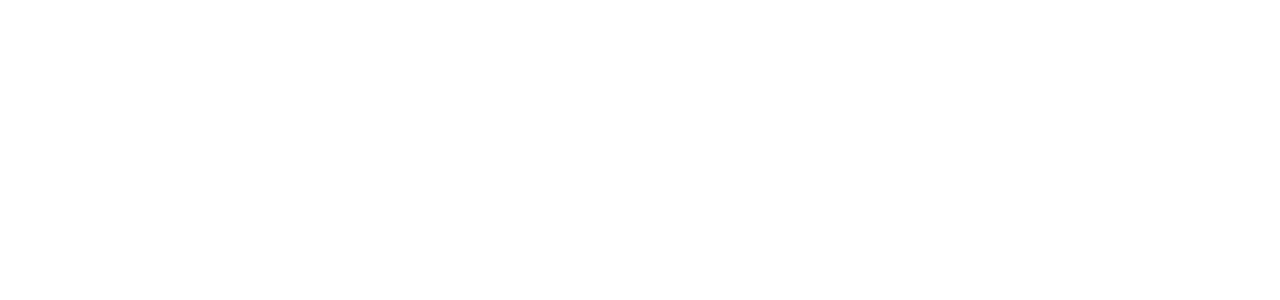
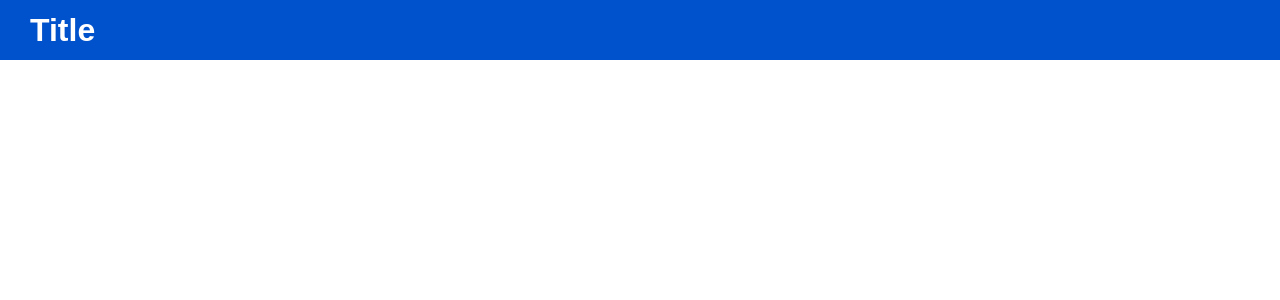
Before and after one commit to RileySmith132/WebApp, a Flask app: page / in a window 1280 px wide. Before the commit the part shown is empty. Shown: the top 300 px of the page. Run offline with Flask 3, Linux system fonts and the light colour scheme.

Commit message:
more changes
Finished initial setup and made the first version of my nav bar. I also made a layout.html file for the basic layout of each page.

```diff
--- a/static/style.css
+++ b/static/style.css
@@ -0,0 +1,30 @@
+body {
+    margin: 0;
+    font-family: Arial;
+}
+
+.nav-link {
+    margin-right: 60px;
+    font-size: 18px;
+    color: white;
+    text-decoration: none;
+}
+
+#nav-home-link {
+    margin-left: auto;
+}
+
+.nav-title {
+    display: inline-block;
+    margin-left: 30px;
+    margin-right: 100px;
+}
+
+.nav-bar {
+    display: flex;
+    align-items: center;
+    background-color: #0052CC;
+    color: white;
+    width: 100%;
+    height: 60px;
+}
--- a/templates/index.html
+++ b/templates/index.html
@@ -1,7 +1,9 @@
-<!DOCTYPE html>
+{% extends 'layout.html' %}
 
-<html>
+{% block title %} Home {% endblock %}
+
+{% block content %}
 
 
 
-</html>
+{% endblock %}
--- /dev/null
+++ b/templates/layout.html
@@ -0,0 +1,22 @@
+<!DOCTYPE html>
+
+<html lang="en">
+
+    <!--Head section created in the layout file, so it doesn't have to be repeated across different files.-->
+    <head>
+        <meta name="viewport" content="width=device-width, initial-scale=1.0">
+        <meta charset="UTF-8">
+        <!--Link the stylesheet-->
+        <link rel="stylesheet" href="{{ url_for('static', filename='style.css') }}">
+        <!--Title which can be changed depending on the page-->
+        <title>{% block title %} {% endblock %}</title>
+    </head>
+
+    <body>
+        <!--Basic structure for each page, consisting of a nav bar, the main content, and then the footer.-->
+        {% include 'nav.html' %}
+        {% block content %} {% endblock %}
+        {% include 'footer.html' %}
+    </body>
+
+</html>
--- a/templates/nav.html
+++ b/templates/nav.html
@@ -2,13 +2,15 @@
 
 <html>
 
-    <head>
-        <title>Job Finder</title>
-        <link rel="stylesheet" href="static/style.css">
-    </head>
-
     <body>
-
+        <div class="nav-bar">
+            <a><h1 class="nav-title">Title</h1></div></a>
+            <a class="nav-link" href="/" id="nav-home-link">Home</a>
+            <a class="nav-link" href="/jobs">Jobs</a>
+            <a class="nav-link" href="/past-jobs">Past Jobs</a>
+            <a class="nav-link" href="list-job">List a Job</a>
+            <a class="nav-link" href="/login">Login</a>
+        </div>
     </body>
 
 </html>
```
Also changed, not shown: app.py (line endings or trailing spaces), templates/footer.html (added).
